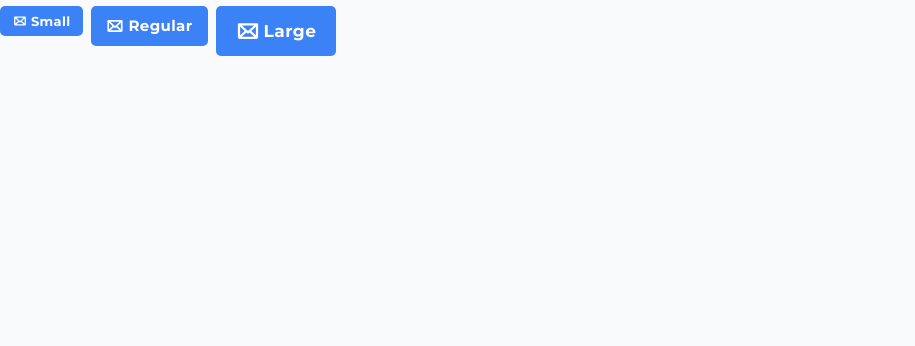
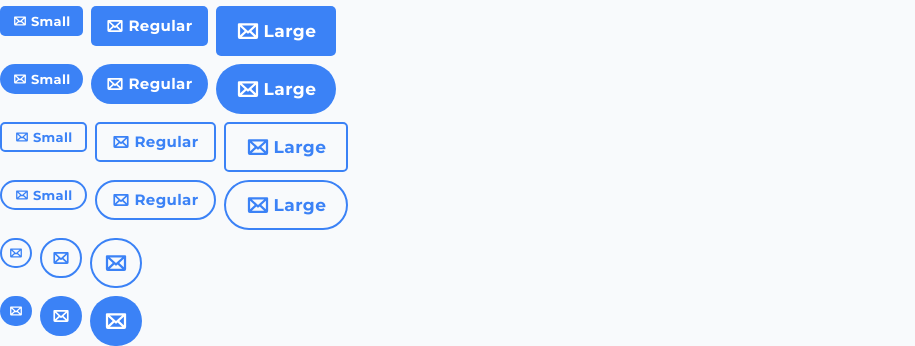
Before and after one commit to quachthientai/vuez-component-library, a Vue app: page / in a window 1280 px wide. Shown: the part 578-924 px from the top of the page, without its empty margins (0-915 px from the left). Before the commit the page ends 800 px from the top, so only its background shows below. Built offline with nearby package versions, Linux system fonts and the light colour scheme; a web font is replaced by a local one.

Commit message:
refactor Button scss

```diff
--- a/package.json
+++ b/package.json
@@ -38,6 +38,8 @@
     "sass": "^1.62.0",
     "sass-loader": "^13.2.2",
     "start-server-and-test": "^2.0.0",
+    "stylelint": "^15.6.1",
+    "stylelint-config-standard-scss": "^9.0.0",
     "tailwindcss": "^3.3.1",
     "vite": "^4.1.4",
     "vitest": "^0.29.1"
--- a/src/App.vue
+++ b/src/App.vue
@@ -126,9 +126,37 @@
     <Button btnClass="btn btn-sm btn-info" class="mr-2" text="Small" icon="ph:envelope-bold"></Button>
     <Button btnClass="btn btn-info" class="mr-2" text="regular" icon="ph:envelope-bold"></Button>
     <Button btnClass="btn btn-lg btn-info" text="large" class="mr-2" icon="ph:envelope-bold"></Button>
-
   </div>
 
+  <div class="flex justify-start mt-2">
+    <Button btnClass="btn btn-sm rounded btn-info" class="mr-2" text="Small" icon="ph:envelope-bold"></Button>
+    <Button btnClass="btn rounded btn-info" class="mr-2" text="regular" icon="ph:envelope-bold"></Button>
+    <Button btnClass="btn rounded btn-lg btn-info" text="large" class="mr-2" icon="ph:envelope-bold"></Button>
+  </div>
+
+  <div class="flex justify-start mt-2">
+    <Button btnClass="btn btn-sm btn-outline-info" class="mr-2" text="Small" icon="ph:envelope-bold"></Button>
+    <Button btnClass="btn btn-outline-info" class="mr-2" text="regular" icon="ph:envelope-bold"></Button>
+    <Button btnClass="btn btn-lg btn-outline-info" text="large" class="mr-2" icon="ph:envelope-bold"></Button>
+  </div>
+
+  <div class="flex justify-start mt-2">
+    <Button btnClass="btn btn-sm rounded btn-outline-info" class="mr-2" text="Small" icon="ph:envelope-bold"></Button>
+    <Button btnClass="btn rounded btn-outline-info" class="mr-2" text="regular" icon="ph:envelope-bold"></Button>
+    <Button btnClass="btn rounded btn-lg btn-outline-info" text="large" class="mr-2" icon="ph:envelope-bold"></Button>
+  </div>
+
+  <div class="flex justify-start mt-2">
+    <Button btnClass="btn btn-icon-circle btn-sm btn-outline-info" class="mr-2" icon="ph:envelope-bold"></Button>
+    <Button btnClass="btn btn-icon-circle btn-outline-info" class="mr-2" icon="ph:envelope-bold"></Button>
+    <Button btnClass="btn btn-icon-circle btn-lg btn-outline-info" class="mr-2" icon="ph:envelope-bold"></Button>
+  </div>
+
+  <div class="flex justify-start mt-2">
+    <Button btnClass="btn btn-icon-circle btn-sm btn-info" class="mr-2" icon="ph:envelope-bold"></Button>
+    <Button btnClass="btn btn-icon-circle btn-info" class="mr-2" icon="ph:envelope-bold"></Button>
+    <Button btnClass="btn btn-icon-circle btn-lg btn-info" class="mr-2" icon="ph:envelope-bold"></Button>
+  </div>
 
 
 
--- a/src/assets/_button.scss
+++ b/src/assets/_button.scss
@@ -24,89 +24,110 @@ $variants: "primary", "secondary", "info", "warning", "danger", "success";
 
 
 //variant class
-.btn-primary {
-   @apply bg-primary-500 outline-none border-none hover:bg-primary-600;
-   a{
-      @apply text-white;
+@layer utilities {
+   @each $variant in $variants {
+      .btn-#{$variant}{
+         @apply bg-#{$variant}-500 outline-none border-none hover:bg-#{$variant}-600;
+         a{
+            @apply text-white;
+         }
+      }
+   }
+
+   @each $variant in $variants {
+      .btn-outline-#{$variant}{
+         @apply bg-none border-#{$variant}-500 border-[2px] hover:bg-#{$variant}-100;
+         a{
+            @apply text-#{$variant}-500;
+         }
+      }
    }
 }
 
-.btn-outline-primary {
-   @apply bg-none border-primary-500 border-[2px] hover:bg-primary-100;
-   a{
-      @apply text-primary-500;
-   }
-}
 
-.btn-success {
-   @apply bg-success-500 outline-none border-none hover:bg-success-600;
-   a{
-      @apply text-white
-   }
-}
+// .btn-primary {
+//    @apply bg-primary-500 outline-none border-none hover:bg-primary-600;
+//    a{
+//       @apply text-white;
+//    }
+// }
 
-.btn-outline-success {
-   @apply bg-none border-success-500 border-[2px] hover:bg-success-100;
-   a{
-      @apply text-success-500;
-   }
-}
+// .btn-outline-primary {
+//    @apply bg-none border-primary-500 border-[2px] hover:bg-primary-100;
+//    a{
+//       @apply text-primary-500;
+//    }
+// }
 
-.btn-secondary {
-   @apply bg-secondary-500 outline-none border-none hover:bg-secondary-600;
-   a{
-      @apply text-white
-   }
-}
+// .btn-success {
+//    @apply bg-success-500 outline-none border-none hover:bg-success-600;
+//    a{
+//       @apply text-white
+//    }
+// }
 
-.btn-outline-secondary {
-   @apply bg-none border-secondary-500 border-[2px] hover:bg-secondary-200;
-   a{
-      @apply text-secondary-500;
-   }
-}
+// .btn-outline-success {
+//    @apply bg-none border-success-500 border-[2px] hover:bg-success-100;
+//    a{
+//       @apply text-success-500;
+//    }
+// }
 
-.btn-info {
-   @apply bg-info-500 outline-none border-none hover:bg-info-600;
-   a{
-      @apply text-white
-   }
-}
+// .btn-secondary {
+//    @apply bg-secondary-500 outline-none border-none hover:bg-secondary-600;
+//    a{
+//       @apply text-white
+//    }
+// }
 
-.btn-outline-info {
-   @apply bg-none border-info-500 border-[2px] hover:bg-info-100;
-   a{
-      @apply text-info-500;
-   }
-}
+// .btn-outline-secondary {
+//    @apply bg-none border-secondary-500 border-[2px] hover:bg-secondary-200;
+//    a{
+//       @apply text-secondary-500;
+//    }
+// }
 
-.btn-warning {
-   @apply bg-warning-500 outline-none border-none hover:bg-warning-600;
-   a{
-      @apply text-white
-   }
-}
+// .btn-info {
+//    @apply bg-info-500 outline-none border-none hover:bg-info-600;
+//    a{
+//       @apply text-white
+//    }
+// }
 
-.btn-outline-warning {
-   @apply bg-none border-warning-500 border-[2px] hover:bg-warning-100;
-   a{
-      @apply text-warning-500;
-   }
-}
+// .btn-outline-info {
+//    @apply bg-none border-info-500 border-[2px] hover:bg-info-100;
+//    a{
+//       @apply text-info-500;
+//    }
+// }
 
-.btn-danger {
-   @apply bg-danger-500 outline-none border-none hover:bg-danger-600;
-   a{
-      @apply text-white
-   }
-}
+// .btn-warning {
+//    @apply bg-warning-500 outline-none border-none hover:bg-warning-600;
+//    a{
+//       @apply text-white
+//    }
+// }
 
-.btn-outline-danger {
-   @apply bg-none border-danger-500 border-[2px] hover:bg-danger-100;
-   a{
-      @apply text-danger-500;
-   }
-}
+// .btn-outline-warning {
+//    @apply bg-none border-warning-500 border-[2px] hover:bg-warning-100;
+//    a{
+//       @apply text-warning-500;
+//    }
+// }
+
+// .btn-danger {
+//    @apply bg-danger-500 outline-none border-none hover:bg-danger-600;
+//    a{
+//       @apply text-white
+//    }
+// }
+
+// .btn-outline-danger {
+//    @apply bg-none border-danger-500 border-[2px] hover:bg-danger-100;
+//    a{
+//       @apply text-danger-500;
+//    }
+// }
 
 .btn-icon-circle {
    @apply p-[12px] rounded-full;
```
Also changed, not shown: .eslintrc.cjs, .stylelintrc.json (added), 1 other file (tests, documents, lock files or other folders).
